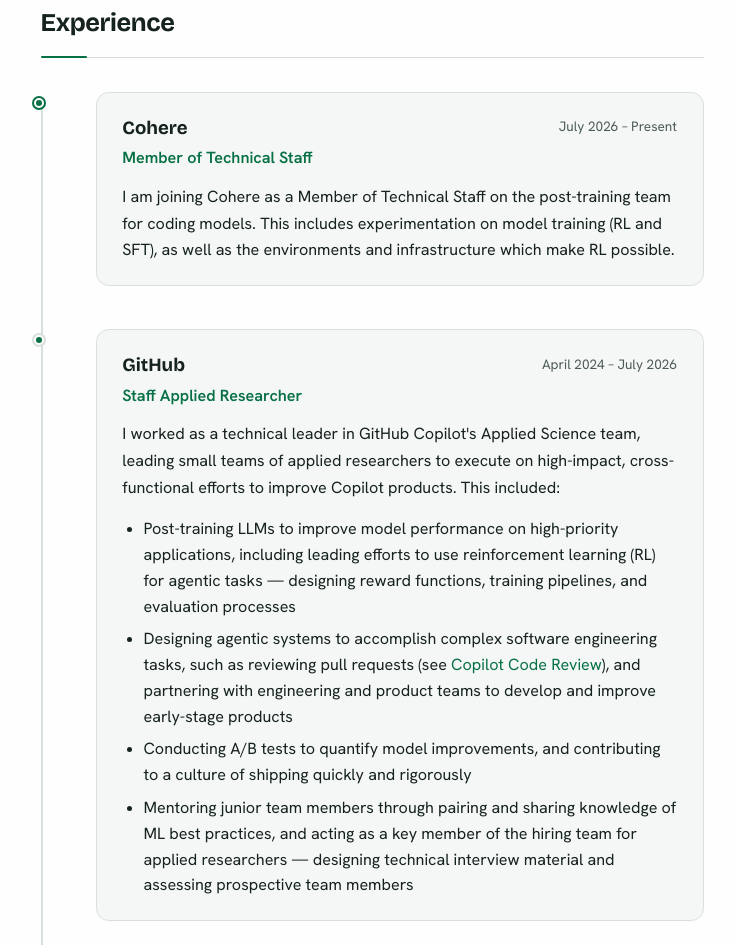
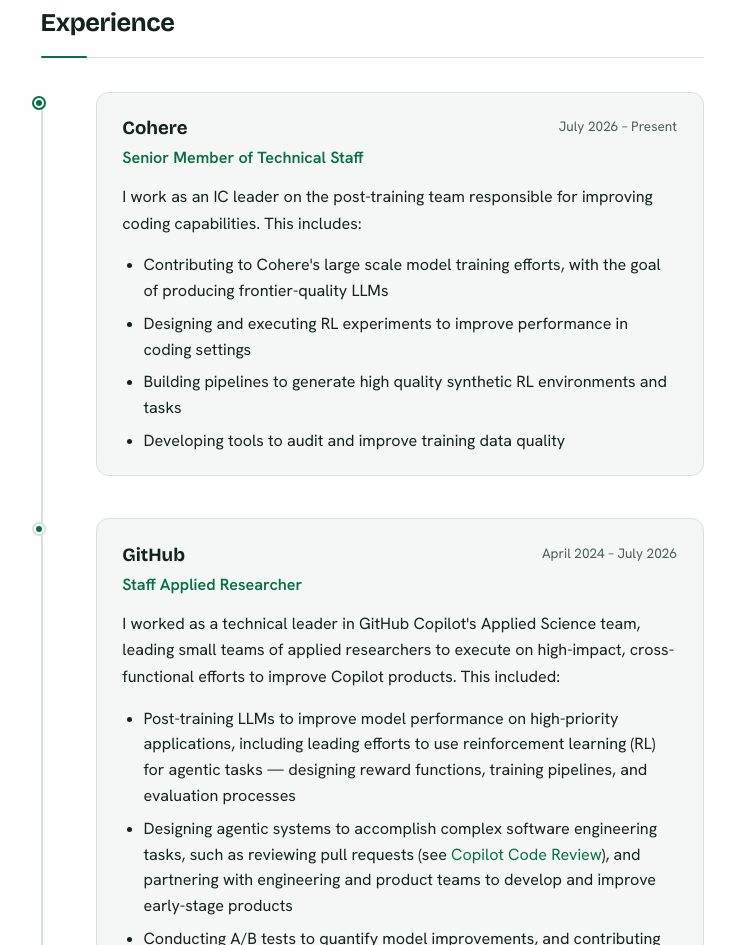
Before and after one commit to mnaylor5/personal-site, an Astro site: page / in a window 1280 px wide. Shown: the part 889-1834 px from the top of the page, without its empty margins (268-1003 px from the left). Built offline with nearby package versions, Linux system fonts and the light colour scheme; Astro itself is replaced by a stand-in of ours.

Commit message:
more cohere details

```diff
--- a/src/components/Experience.astro
+++ b/src/components/Experience.astro
@@ -11,9 +11,15 @@ interface Role {
 const roles: Role[] = [
   {
     company: 'Cohere',
-    title: 'Member of Technical Staff',
+    title: 'Senior Member of Technical Staff',
     period: 'July 2026 – Present',
-    summary: 'I am joining Cohere as a Member of Technical Staff on the post-training team for coding models. This includes experimentation on model training (RL and SFT), as well as the environments and infrastructure which make RL possible.',
+    summary: 'I work as an IC leader on the post-training team responsible for improving coding capabilities. This includes:',
+    bullets: [
+      'Contributing to Cohere\'s large scale model training efforts, with the goal of producing frontier-quality LLMs',
+      'Designing and executing RL experiments to improve performance in coding settings',
+      'Building pipelines to generate high quality synthetic RL environments and tasks',
+      'Developing tools to audit and improve training data quality'
+    ]
   },
   {
     company: 'GitHub',
```
Also changed, not shown: 1 other file.
